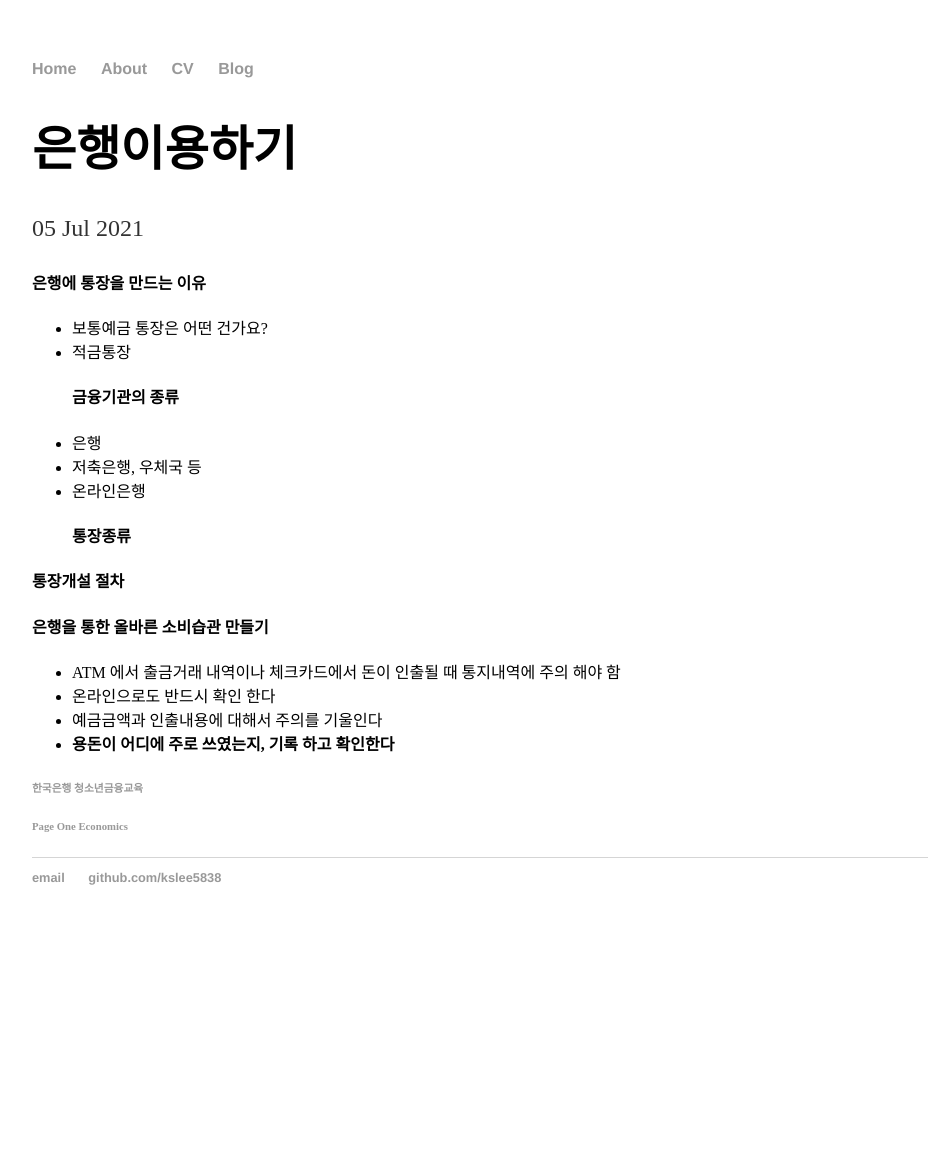
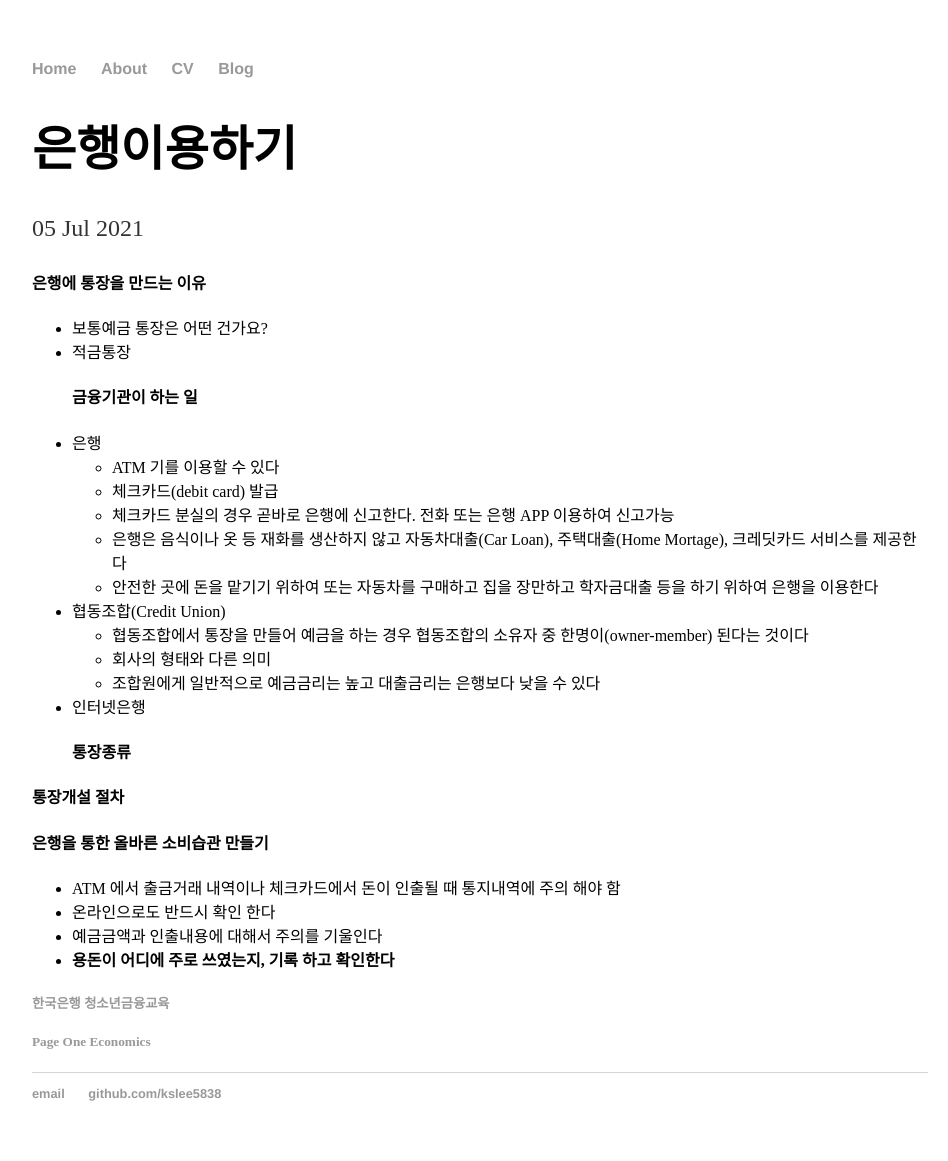
Before and after one commit to kslee5838/kslee5838.github.io, a Jekyll site: the page built from _posts/2021-07-05-하늘빛중학교.md, in a window 1280 px wide. Shown: the whole page, without its empty margins (160-1108 px from the left). Built offline with Jekyll 4.4.1, drawn with Linux system fonts in a browser that asks for light colours; our own code applies the rules of GitHub Pages for plain Markdown files; before the commit the page ends 945 px from its top, so only the background shows below that.

Commit message:
해석중

```diff
--- a/_posts/2021-07-05-하늘빛중학교.md
+++ b/_posts/2021-07-05-하늘빛중학교.md
@@ -5,10 +5,18 @@ date : 2021-07-05
 #### 은행에 통장을 만드는 이유
 * 보통예금 통장은 어떤 건가요?
 * 적금통장
-#### 금융기관의 종류
+#### 금융기관이 하는 일
 * 은행
-* 저축은행, 우체국 등
-* 온라인은행
+   * ATM 기를 이용할 수 있다
+   * 체크카드(debit card) 발급
+   * 체크카드 분실의 경우 곧바로 은행에 신고한다. 전화 또는 은행 APP 이용하여 신고가능
+   * 은행은 음식이나 옷 등 재화를 생산하지 않고 자동차대출(Car Loan), 주택대출(Home Mortage), 크레딧카드 서비스를 제공한다
+   * 안전한 곳에 돈을 맡기기 위하여 또는 자동차를 구매하고 집을 장만하고 학자금대출 등을 하기 위하여 은행을 이용한다
+* 협동조합(Credit Union)
+   * 협동조합에서 통장을 만들어 예금을 하는 경우 협동조합의 소유자 중 한명이(owner-member) 된다는 것이다
+   * 회사의 형태와 다른 의미
+   * 조합원에게 일반적으로 예금금리는 높고 대출금리는 은행보다 낮을 수 있다
+* 인터넷은행
 #### 통장종류
 
 #### 통장개설 절차
@@ -19,5 +27,5 @@ date : 2021-07-05
 * 예금금액과 인출내용에 대해서 주의를 기울인다
 * **용돈이 어디에 주로 쓰였는지, 기록 하고 확인한다**
 
-###### [한국은행 청소년금융교육](http://www.bok.or.kr/portal/main/contents.do?menuNo=201040)
-###### [Page One Economics](https://www.stlouisfed.org/education/page-one-economics-classroom-edition)
+##### [한국은행 청소년금융교육](http://www.bok.or.kr/portal/main/contents.do?menuNo=201040)
+##### [Page One Economics](https://www.stlouisfed.org/education/page-one-economics-classroom-edition)
```
